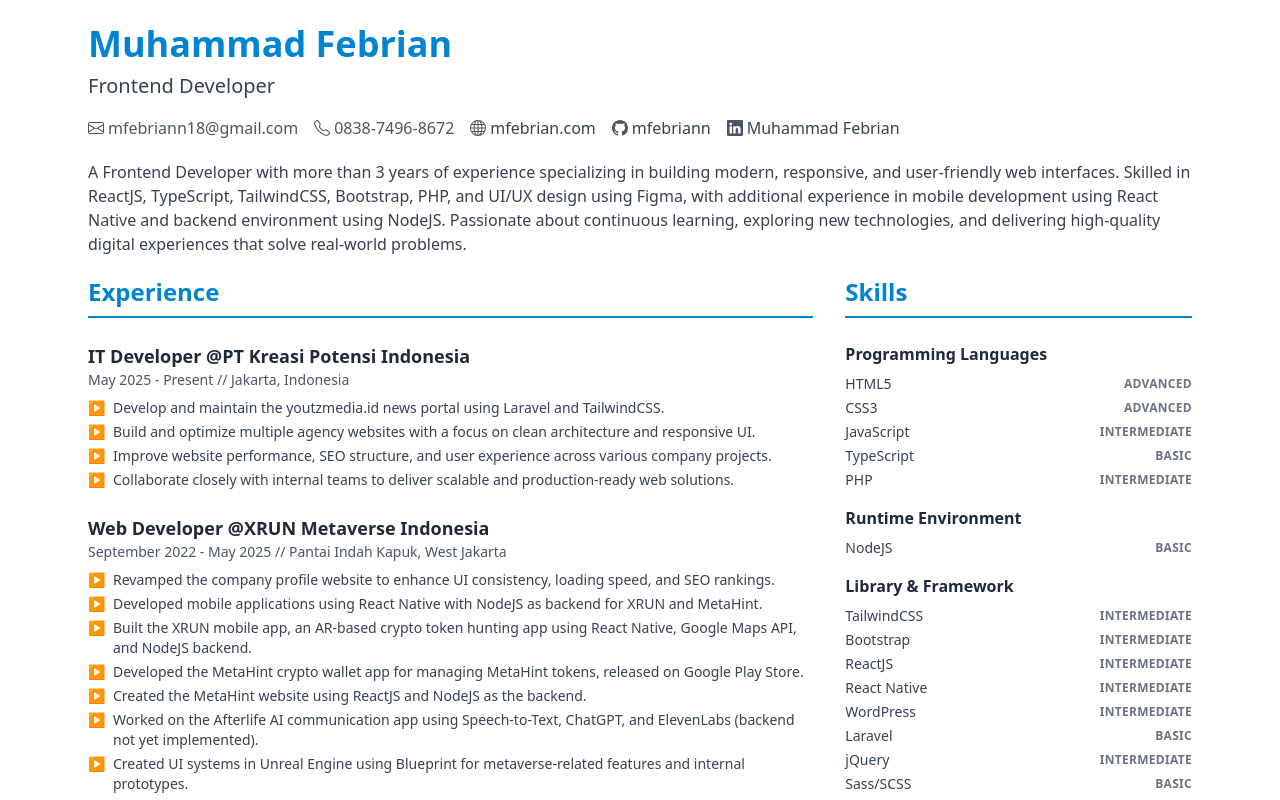
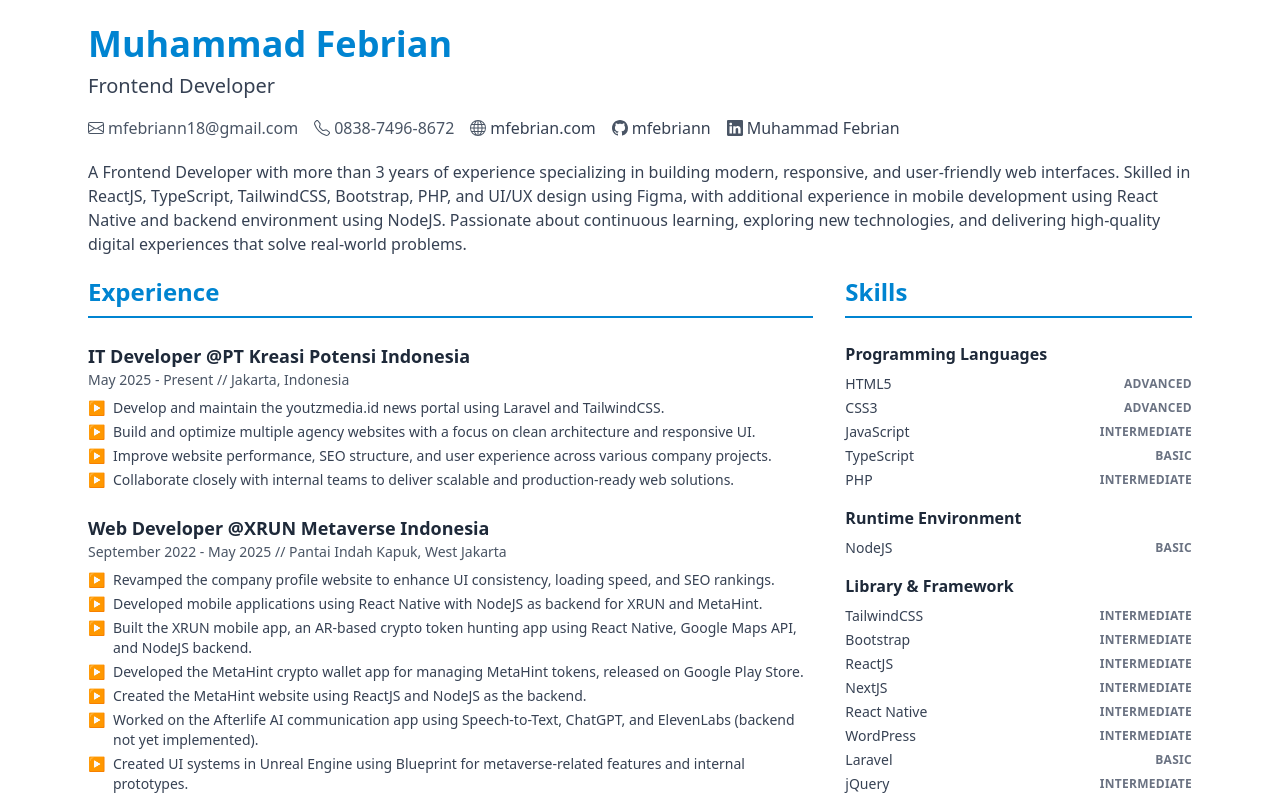
Before and after one commit to mfebriann/My-Resume-App, a React (Vite) app: page / in a window 1280 px wide. Shown: the top 800 px of the page. Built offline with nearby package versions, Linux system fonts and the light colour scheme.

Commit message:
fix: menambahkan skill nextjs

```diff
--- a/src/data/resumeData.ts
+++ b/src/data/resumeData.ts
@@ -149,6 +149,7 @@ export const resumeData: ResumeDataInterface = {
 			{ name: 'TailwindCSS', level: 'Intermediate' },
 			{ name: 'Bootstrap', level: 'Intermediate' },
 			{ name: 'ReactJS', level: 'Intermediate' },
+			{ name: 'NextJS', level: 'Intermediate' },
 			{ name: 'React Native', level: 'Intermediate' },
 			{ name: 'WordPress', level: 'Intermediate' },
 			{ name: 'Laravel', level: 'Basic' },
```
